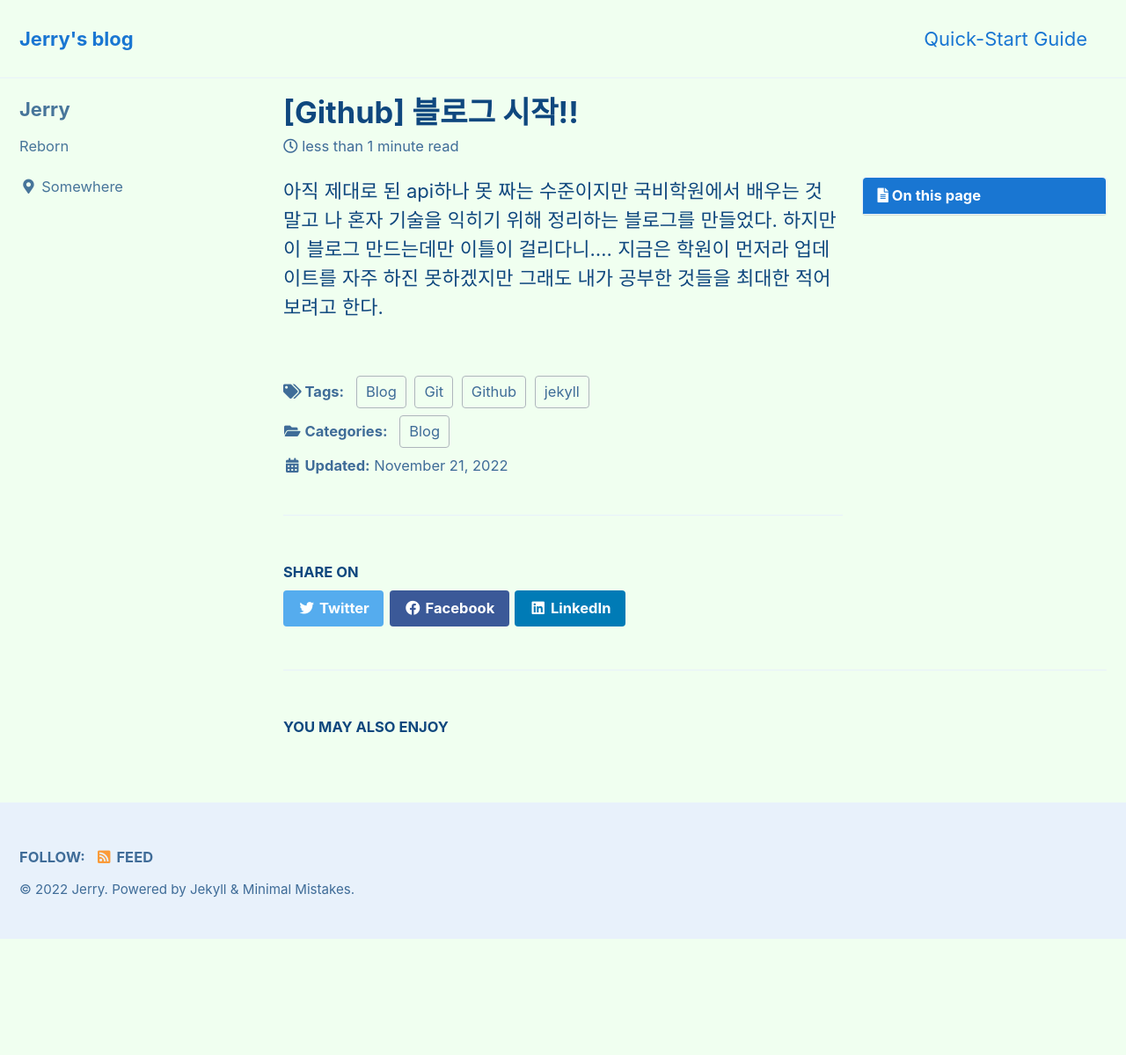
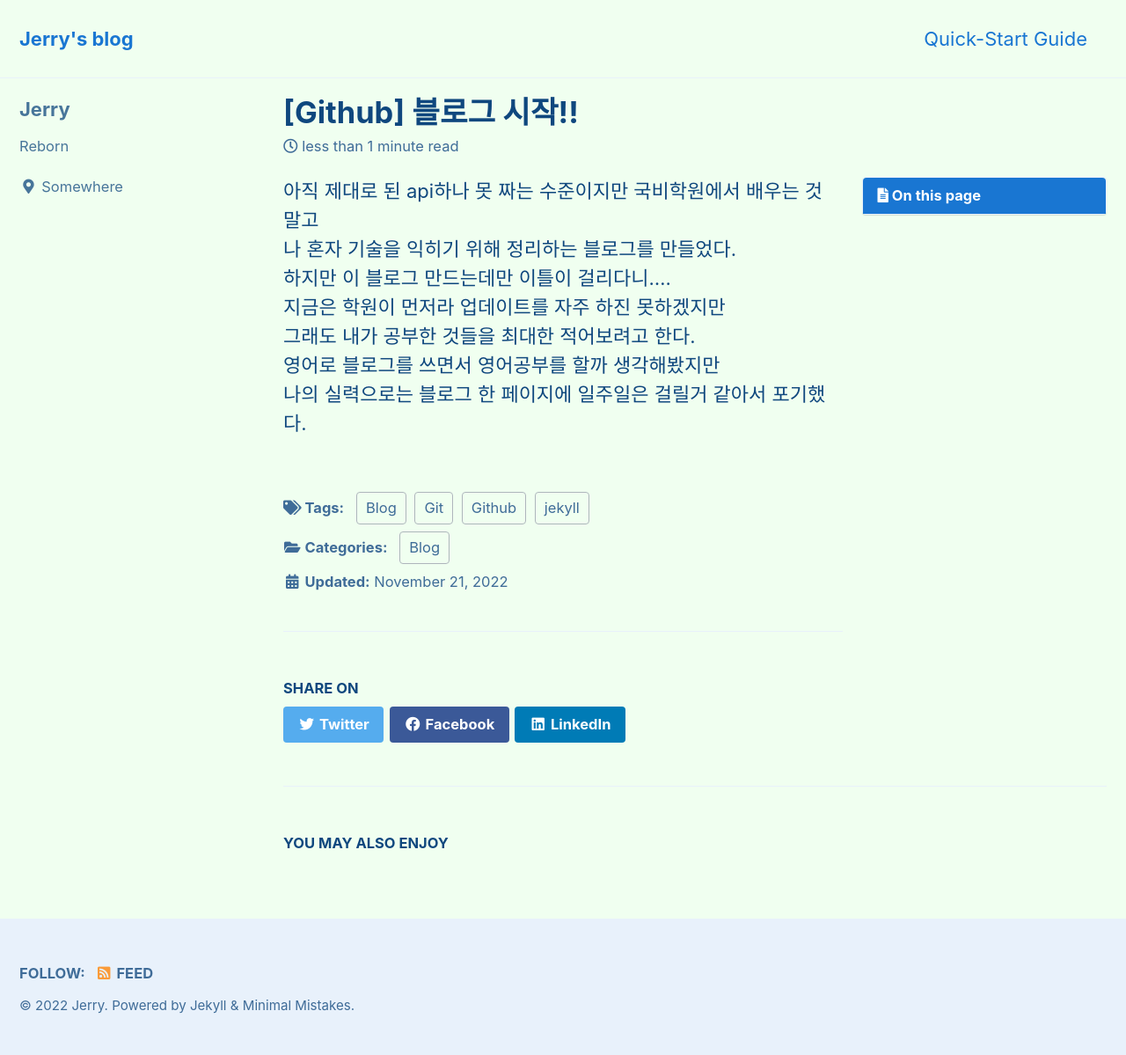
Before and after one commit to jerry8534/jerry8534.github.io, a Jekyll site: the page built from _posts/2022-11-21-blog_open.md, in a window 1280 px wide. Shown: the whole page at 88% size. Built offline with Jekyll 4.4.1, drawn with Linux system fonts in a browser that asks for light colours; cached includes are drawn as plain includes; before the commit the page ends 1067 px from its top, so only the background shows below that.

Commit message:
change 1st

```diff
--- a/_posts/2022-11-21-blog_open.md
+++ b/_posts/2022-11-21-blog_open.md
@@ -19,3 +19,5 @@ last_modified_at: 2022-11-21
 하지만 이 블로그 만드는데만 이틀이 걸리다니....
 지금은 학원이 먼저라 업데이트를 자주 하진 못하겠지만
 그래도 내가 공부한 것들을 최대한 적어보려고 한다.
+영어로 블로그를 쓰면서 영어공부를 할까 생각해봤지만
+나의 실력으로는 블로그 한 페이지에 일주일은 걸릴거 같아서 포기했다.
```
